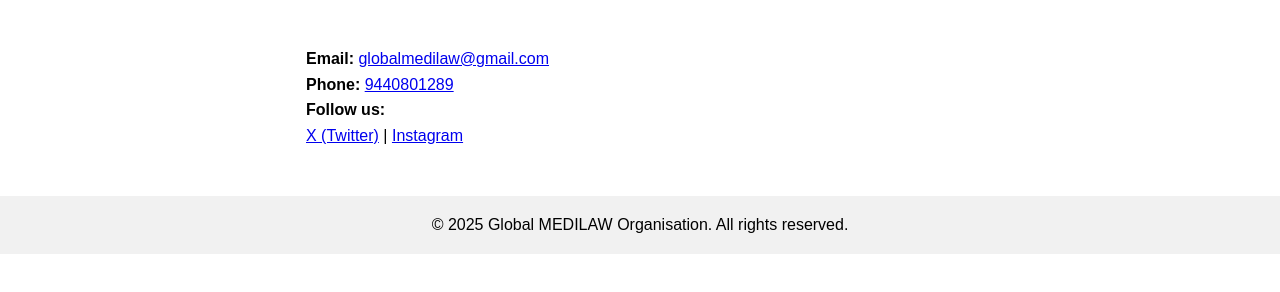
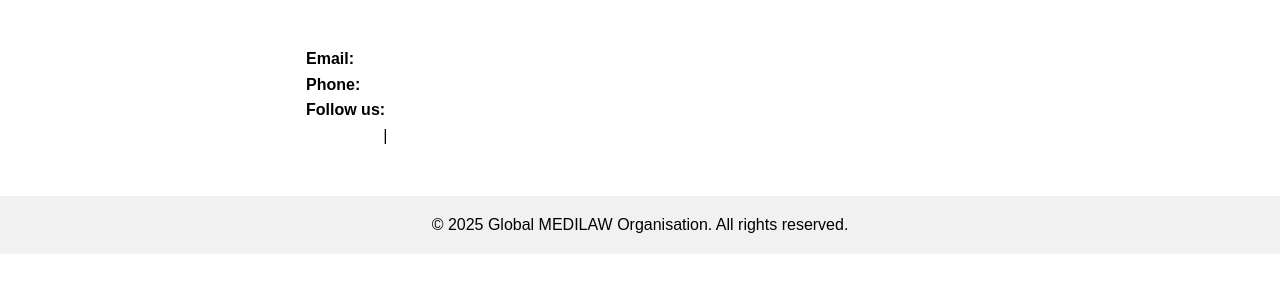
Before and after one commit to globalmedilaw/globalmedilaw-org, a plain HTML site: page contact.html in a window 1280 px wide. Shown: the part 322-614 px from the top of the page. Drawn offline with Linux system fonts and the light colour scheme; files that its build step writes are made by us from their sources.

Commit message:
Update style.css

```diff
--- a/style.css
+++ b/style.css
@@ -198,3 +198,11 @@ body {
     align-items: center;
   }
 }
+.contact-section a {
+  color: white;
+  text-decoration: none;
+}
+
+.contact-section a:hover {
+  color: #ccc;
+}
```
